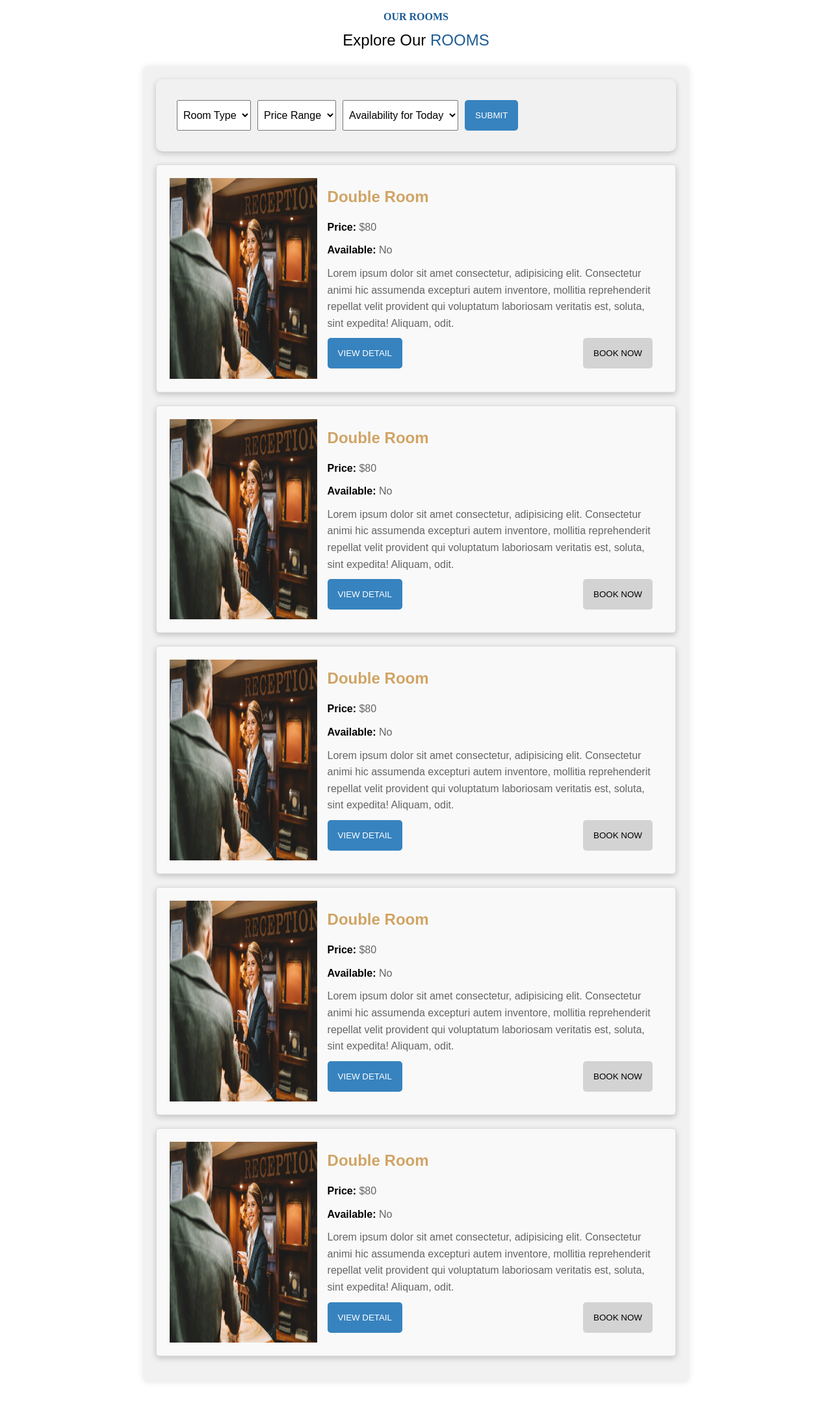
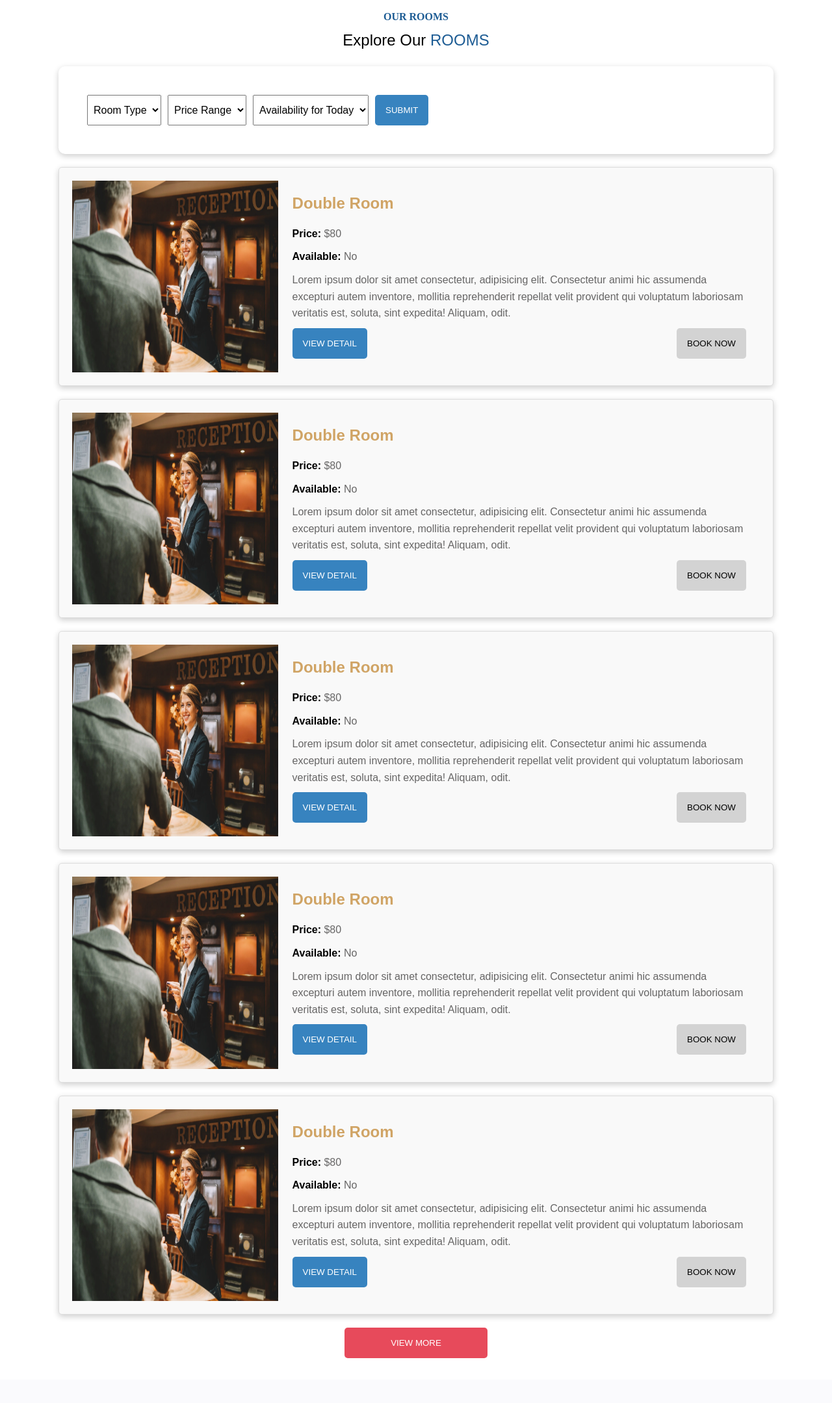
Before and after one commit to keyur1322/NEU-ITC6355, a PHP site: page /rooms.html in a window 1280 px wide. Shown: the part 120-2279 px from the top of the page at 65% size. After the commit the page ends 2210 px from the top, so only its background shows below. Run offline with PHP 8.4, Linux system fonts and the light colour scheme.

Commit message:
Keyur - again add view more button becuase of rudhli

```diff
--- a/Assignment-2/rooms.html
+++ b/Assignment-2/rooms.html
@@ -23,7 +23,7 @@
     <section class="rooms">
         <p class="rooms-heading-1">OUR ROOMS</p>
         <p class="rooms-heading-2">Explore Our <span>ROOMS</span></p>
-        <div class="container">
+        <div class="container-1">
             <div class="filter-section">
                 <form class="filter-form">
                     <select name="room-type" id="room-type">
@@ -114,7 +114,9 @@
                     </div>
                     </div>
                 </div>
-                <!-- More room cards can be added here -->
+                <div class="view-more-div">
+                    <button class="view-more-btn">VIEW MORE</button>
+                </div>
             </div>
         </div>
     </section>
--- a/Assignment-2/style.css
+++ b/Assignment-2/style.css
@@ -94,7 +94,7 @@
     color: #1D5C94;
 }
 
-.container {
+.container-1 {
     max-width: 1100px;
     margin: 0 auto;
     padding: 20px;
@@ -153,7 +153,7 @@
     border: 0px;
     border-radius: 5px;
 }
-.filter-form {
+.filter-form, .view-more-div {
     display: flex;
 }
 .filter-form select {
@@ -162,12 +162,19 @@
     margin-right: 10px;
 }
 
-.filter-submit{
+.filter-submit, .view-more-btn{
     background: #3783BF;
     padding: 16px;
     color: white;
     border: 0px;
     border-radius: 5px
+}
+.view-more-div{
+    justify-content: center;
+}
+.view-more-btn{
+    width: 20%;
+    background: #E74A5B;
 }
 /* Room page CSS end */
 
```
